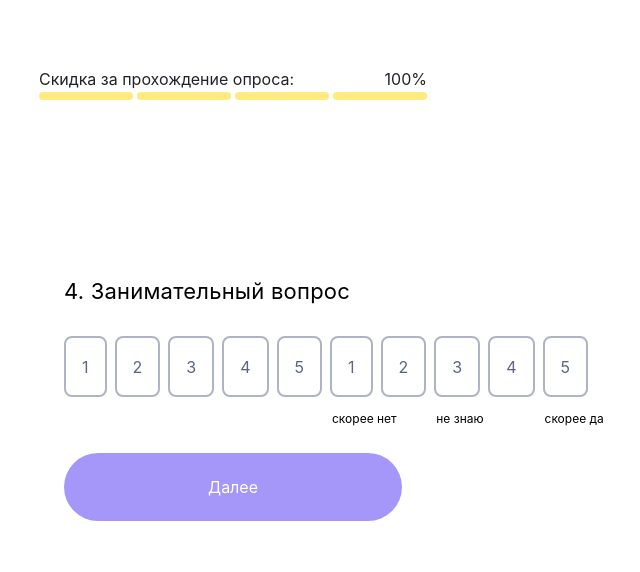
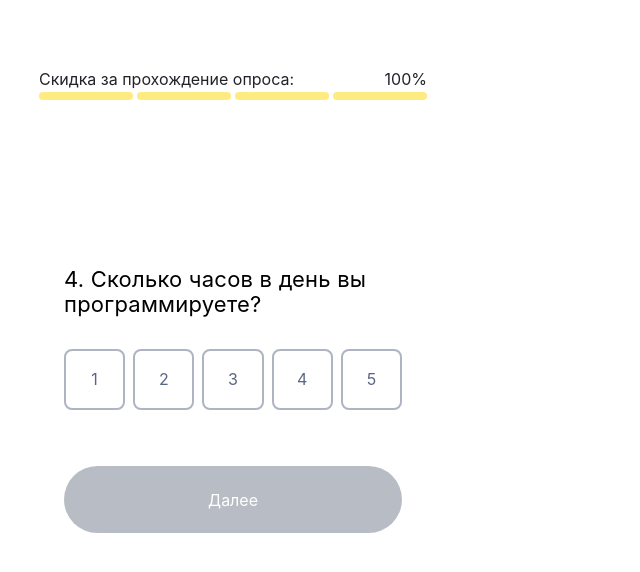
Before and after one commit to Asdian21/tehnikum-quiz, a React (Create React App) app: page /step-four in a window 1280 px wide. Shown: the top 572 px of the page, without its empty margins (407-1047 px from the left). Built offline with nearby package versions, Linux system fonts and the light colour scheme.

Commit message:
pages StepFour and Thanks are done

```diff
--- a/src/pages/StepFour.jsx
+++ b/src/pages/StepFour.jsx
@@ -4,10 +4,52 @@ import { Header } from "../components/Header";
 import { LinkButton } from "../components/LinkButton";
 import { ThemeContext } from "../new_contexts/ThemeContext";
 import { AnswerLabel } from "../components/AnswerLabel";
+import { AppButton } from "../components/AppButton";
+import { useEffect } from "react";
+import { useNavigate } from "react-router-dom";
+import { useLocation } from "react-router-dom";
 
 const StepFour = () => {
+  const location = useLocation();
+  const {
+    previousNameValue = "",
+    previousPhoneValue = "",
+    eshkereValue = "",
+    course = "",
+    emoji = "",
+  } = location.state || {};
+
   const { theme } = useContext(ThemeContext);
   const [number, setNumber] = useState("");
+  const [checkButton, setCheckButton] = useState(true);
+
+  const navigate = useNavigate();
+  const goToNextPage = () => {
+    navigate("/thanks", {
+      state: {
+        previousNameValue,
+        previousPhoneValue,
+        eshkereValue,
+        course,
+        emoji,
+        number,
+      },
+    });
+  };
+
+  useEffect(() => {
+    if (number) {
+      setCheckButton(false);
+    } else {
+      setCheckButton(true);
+    }
+  }, [number]);
+
+  const handleClick = () => {
+    if (number) {
+      goToNextPage();
+    }
+  };
 
   const levelVariants = [
     {
@@ -34,12 +76,14 @@ const StepFour = () => {
 
   return (
     <div className={`container ${theme === "dark" ? "_dark" : ""}`}>
-      <div className="container">
       <div className="wrapper">
         <div className="emoji-quiz">
           <ProgressBar currentStep={4} currentValue="100%" />
           <div className="question">
-              <Header headerType="h2" headerText="4. Занимательный вопрос" />
+            <Header
+              headerType="h2"
+              headerText="4. Сколько часов в день вы программируете?"
+            />
             <ul className="level-variants">
               {levelVariants.map((elem) => (
                 <AnswerLabel
@@ -49,29 +93,12 @@ const StepFour = () => {
                   labelChange={() => setNumber(elem.levelId)}
                 />
               ))}
-                <li className="variant-wrapper">
-                  <input required type="radio" name="variant" id="variant-1" />
-                  <label htmlFor="variant-1">1</label>
-                </li>
-                <li className="variant-wrapper">
-                  <input required type="radio" name="variant" id="variant-2" />
-                  <label htmlFor="variant-2">2</label>
-                </li>
-                <li className="variant-wrapper">
-                  <input required type="radio" name="variant" id="variant-3" />
-                  <label htmlFor="variant-3">3</label>
-                </li>
-                <li className="variant-wrapper">
-                  <input required type="radio" name="variant" id="variant-4" />
-                  <label htmlFor="variant-4">4</label>
-                </li>
-                <li className="variant-wrapper">
-                  <input required type="radio" name="variant" id="variant-5" />
-                  <label htmlFor="variant-5">5</label>
-                </li>
             </ul>
-              <LinkButton path="/thanks" headerText="Далее" />
-            </div>
+            <AppButton
+              buttonClick={handleClick}
+              isDisabled={checkButton}
+              buttonText="Далее"
+            />
           </div>
         </div>
       </div>
--- a/src/pages/Thanks.jsx
+++ b/src/pages/Thanks.jsx
@@ -1,10 +1,31 @@
 import React, { useContext } from "react";
 import { ThemeContext } from "../new_contexts/ThemeContext";
 import { useLocation } from "react-router-dom";
+import { Header } from "../components/Header";
+import { AppButton } from "../components/AppButton";
 
 const Thanks = () => {
   const { theme } = useContext(ThemeContext);
   const location = useLocation();
+  const {
+    previousNameValue = "",
+    previousPhoneValue = "",
+    eshkereValue = "",
+    course = "",
+    emoji = "",
+    number = "",
+  } = location.state || {};
+
+  let emojiState = "";
+  if (emoji === "laugh") {
+    emojiState = <img src="./img/laugh.png" alt="laugh" />;
+  } else if (emoji === "love") {
+    emojiState = <img src="./img/hearts.png" alt="hearts" />;
+  } else if (emoji === "cool") {
+    emojiState = <img src="./img/smirk.png" alt="smirk" />;
+  } else if (emoji === "shock") {
+    emojiState = <img src="./img/fright.png" alt="fright" />;
+  }
 
   return (
     <div className={`container ${theme === "dark" ? "_dark" : ""}`}>
@@ -12,11 +33,20 @@ const Thanks = () => {
         <div className="wrapper">
           <div className="thanks">
             <img src="./img/bell.png" alt="bell" />
-            <h1>Спасибо за прохождение опроса!</h1>
-            <p>Получи свою скидку по ссылке ниже или другое блаблабла</p>
-            <button type="button" id="get-link">
-              Получить ссылку
-            </button>
+            <Header
+              headerText="Спасибо за прохождение опроса!"
+              headerType="h1"
+            />
+            <span>Ваше имя: {previousNameValue}</span> <br />
+            <span>Ваш номер телефона: {previousPhoneValue}</span> <br />
+            <span>
+              Вы ответили {eshkereValue} получению специального IT образования
+            </span>
+            <br />
+            <span>Выбранный вами курс: {course}</span> <br />
+            <span>Вы программируете по {number} часов в день</span> <br />
+            <span>Ваше эмоциональное состояние: {emojiState}</span>
+            <AppButton buttonType="submit" buttonText="Получить ссылку" />
           </div>
         </div>
       </div>
```
Lines whose indentation alone changed are shown as unchanged.
